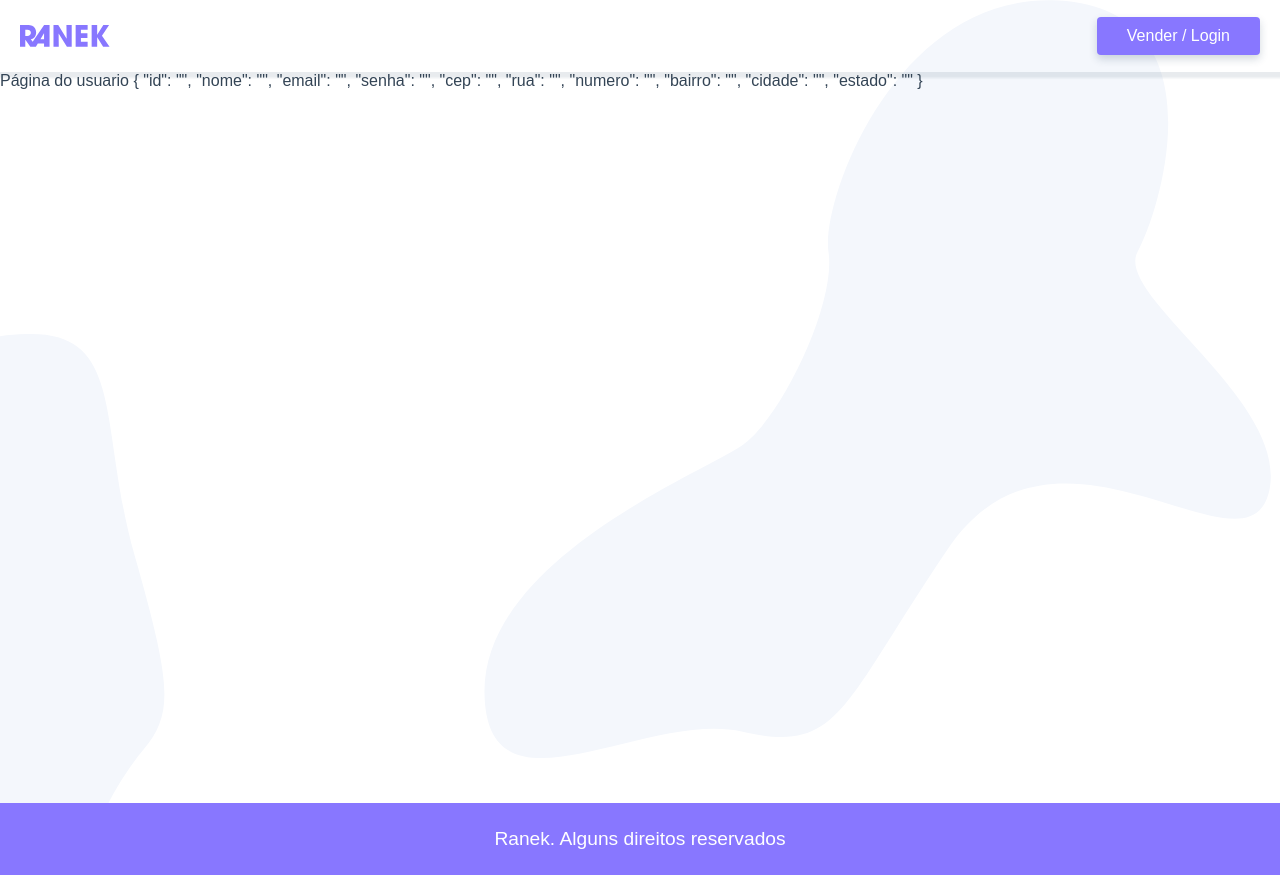
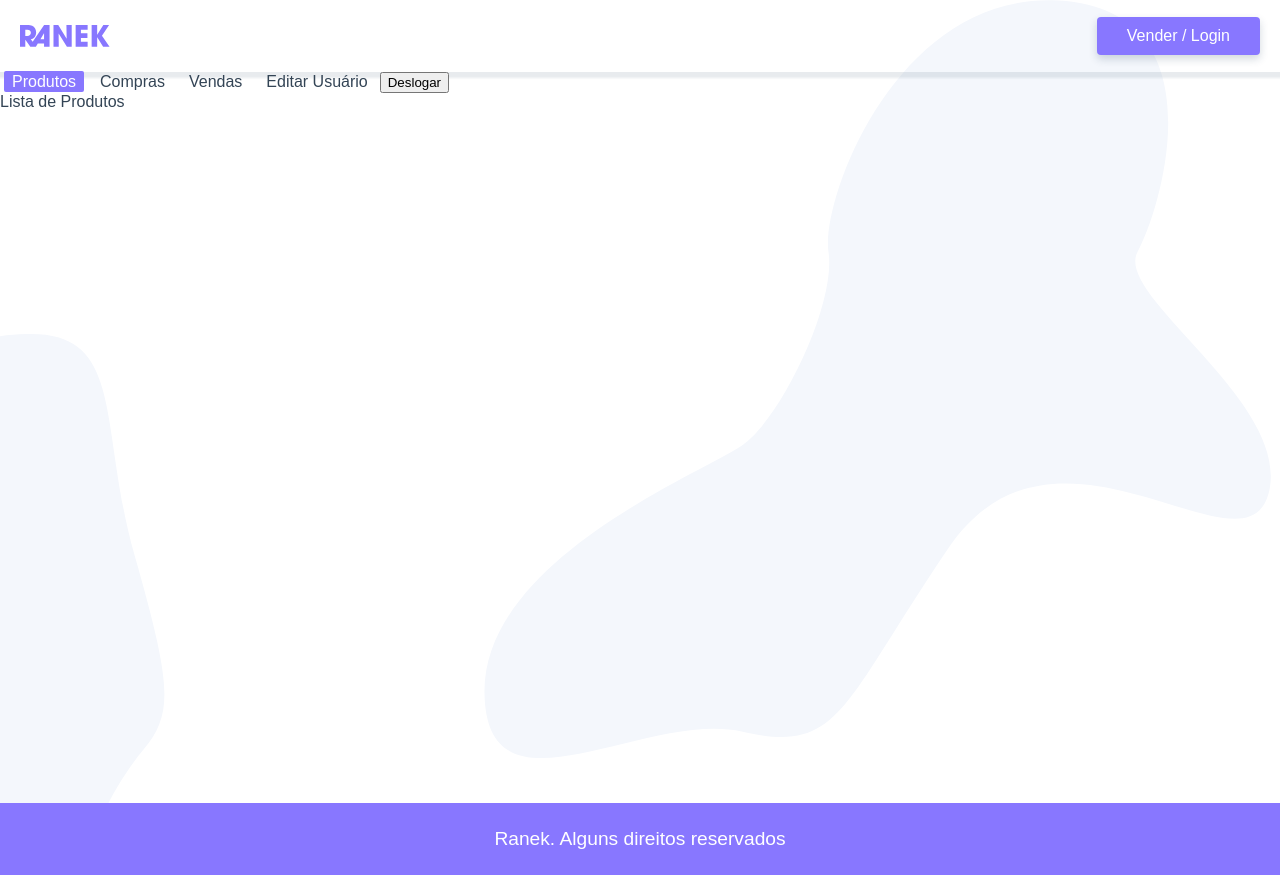
Before and after one commit to ExpertMicro/ranek, a Vue app: page /usuario in a window 1280 px wide. Built offline with nearby package versions, Linux system fonts and the light colour scheme.

Commit message:
configurando o POST do usuario - configurando o router do usuario

```diff
--- a/src/components/LoginCriar.vue
+++ b/src/components/LoginCriar.vue
@@ -4,7 +4,7 @@
     <transition mode="out-in">
       <button v-if="!criar" class="btn" @click="criar = true">Criar Conta</button>
       <UsuarioForm v-else>
-        <button class="btn btn-form">Criar Usuário</button>
+        <button class="btn btn-form" @click.prevent="criarUsuario">Criar Usuário</button>
       </UsuarioForm>
     </transition>
   </section>
@@ -22,6 +22,17 @@
   data() {
     return {
       criar: false
+    };
+  },
+  methods: {
+    async criarUsuario() {
+      try {
+        await this.$store.dispatch("criarUsuario", this.$store.state.usuario);
+        await this.$store.dispatch("getUsuario", this.$store.state.usuario.email);
+        this.$router.push({ name: "usuario" })
+      } catch(error) {
+        console.log(error)
+      }
     }
   }
 }
--- a/src/router/index.js
+++ b/src/router/index.js
@@ -4,6 +4,10 @@
 import Produto from "../views/Produto.vue"
 import Login from "../views/Login.vue"
 import Usuario from "../views/usuario/Usuario.vue"
+import UsuarioProdutos from "../views/usuario/UsuarioProdutos.vue"
+import UsuarioEditar from "../views/usuario/UsuarioEditar.vue"
+import UsuarioCompras from "../views/usuario/UsuarioCompras.vue"
+import UsuarioVendas from "../views/usuario/UsuarioVendas.vue"
 
 Vue.use(VueRouter)
 
@@ -26,8 +30,29 @@
   },
   {
     path: "/usuario",
-    name: "usuario",
-    component: Usuario
+    component: Usuario,
+    children: [
+      {
+        path: "",
+        name: "usuario",
+        component: UsuarioProdutos
+      },
+      {
+        path: "compras",
+        name: "compras",
+        component: UsuarioCompras
+      },
+      {
+        path: "vendas",
+        name: "vendas",
+        component: UsuarioVendas
+      },
+      {
+        path: "editar",
+        name: "usuario-editar",
+        component: UsuarioEditar
+      }
+    ]
   }
 ]
 
--- a/src/store/index.js
+++ b/src/store/index.js
@@ -31,12 +31,35 @@
   },
   actions: {
     getUsuario(context, payload) {
-      api.get(`/usuario/${payload}`).then(response => {
+      return api.get(`/usuario/${payload}`).then(response => {
         context.commit("UPDATE_USUARIO", response.data);
         context.commit("UPDATE_LOGIN",  true)
       })
+    },
+
+    criarUsuario(context, payload) {
+      context.commit("UPDATE_USUARIO", { id: payload.email })
+      return api.post(`/usuario`, payload);
+    },
+
+    deslogarUsuario(context) {
+      context.commit("UPDATE_USUARIO", {
+        id: "",
+        nome: "",
+        email: "",
+        senha: "",
+        cep: "",
+        rua: "",
+        numero: "",
+        bairro: "",
+        cidade: "",
+        estado: ""
+      });
+      context.commit("UPDATE_LOGIN", false);
     }
   },
   modules: {
-  }
+  },
+
+
 })
--- a/src/views/usuario/Usuario.vue
+++ b/src/views/usuario/Usuario.vue
@@ -1,10 +1,40 @@
 <template>
-  <p>Página do usuario {{$store.state.usuario}}</p>
+  <section class="usuario">
+    <nav class="sidenav">
+      <ul>
+        <li>
+          <router-link :to="{name: 'usuario' }">Produtos</router-link>
+        </li>
+        <li>
+          <router-link :to="{name: 'compras' }">Compras</router-link>
+        </li>
+        <li>
+          <router-link :to="{name: 'vendas' }">Vendas</router-link>
+        </li>
+        <li>
+          <router-link :to="{name: 'usuario-editar' }">Editar Usuário</router-link>
+        </li>
+        <li>
+          <button @click.prevent="deslogar">Deslogar</button>
+        </li>
+      </ul>
+    </nav>
+    <transition mode="out-in">
+      <router-view></router-view>
+    </transition>
+
+  </section>
 </template>
 
 <script>
 export default {
-  name: "Usuario"
+  name: "Usuario",
+  methods: {
+    deslogar() {
+      this.$store.dispatch("deslogarUsuario");
+      this.$router.push("/login")
+    }
+  }
 }
 </script>
 
--- /dev/null
+++ b/src/views/usuario/UsuarioCompras.vue
@@ -0,0 +1,13 @@
+<template>
+  <p>Lista de Compras</p>
+</template>
+
+<script>
+export default {
+
+}
+</script>
+
+<style>
+
+</style>
--- /dev/null
+++ b/src/views/usuario/UsuarioEditar.vue
@@ -0,0 +1,13 @@
+<template>
+  <p>Usuario Editar</p>
+</template>
+
+<script>
+export default {
+
+}
+</script>
+
+<style>
+
+</style>
--- /dev/null
+++ b/src/views/usuario/UsuarioProdutos.vue
@@ -0,0 +1,15 @@
+<template>
+  <div>Lista de Produtos</div>
+</template>
+
+
+<script>
+export default {
+
+}
+</script>
+
+
+<style>
+
+</style>
--- /dev/null
+++ b/src/views/usuario/UsuarioVendas.vue
@@ -0,0 +1,14 @@
+<template>
+  <p>Lista de Vendas</p>
+</template>
+
+<script>
+export default {
+
+}
+</script>
+
+
+<style>
+
+</style>
```
